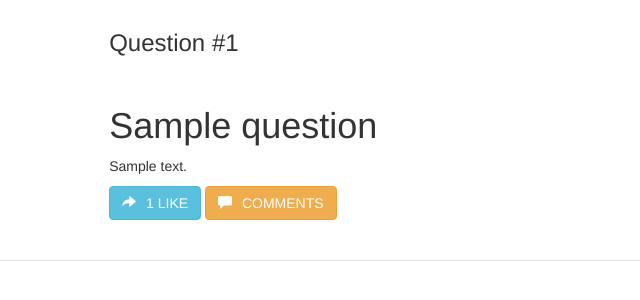
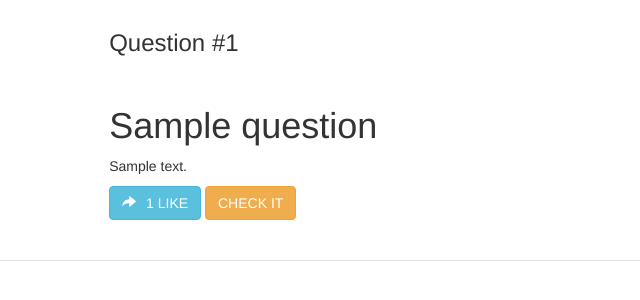
Before and after one commit to tothhajnalka17/askmate3, a Flask app: page /list in a window 1280 px wide. Shown: the part 72-372 px from the top of the page, without its empty margins (0-640 px from the left). Run offline with Flask 2, Linux system fonts and the light colour scheme; a database or web service that is not in the repository returns one stand-in record (values such as "Sample title"); some libraries are stand-ins or nearby versions.

Commit message:
fix: displayquestion html: question comment implement

```diff
--- a/server.py
+++ b/server.py
@@ -115,8 +115,8 @@ def add_comment_to_question(question_id):
         return render_template('add_comment_to_question.html', question=question_data, question_id=question_id)
     elif request.method == "POST":
         submission_time = datetime.datetime.now()
-        message = request.form.get("comment")
-        data_manager.add_comment_to_question(submission_time, int(question_id), message)
+        message = request.form.get("comment_question")
+        data_manager.add_comment_to_question(submission_time, question_id, message)
         return redirect(url_for('get_display_question', question_id=question_id))
 
 
--- a/templates/list.html
+++ b/templates/list.html
@@ -35,8 +35,8 @@
             {{ question.message }}
         </p>
 
-            <a class="btn btn-info btn-circle text-uppercase" href="/question/{{ question_id }}/vote-up" id="reply"><span class="glyphicon glyphicon-share-alt"></span> {{ question.vote_number }} like</a>
-            <a class="btn btn-warning btn-circle text-uppercase" data-toggle="collapse" onclick="show_hide()"><span class="glyphicon glyphicon-comment"></span> comments</a>
+        <a class="btn btn-info btn-circle text-uppercase" href="/question/{{ question.id }}/vote-up" id="reply"><span class="glyphicon glyphicon-share-alt"></span> {{ question.vote_number }} like</a>
+        <a class="btn btn-warning btn-circle text-uppercase" href="/question/{{ question.id }}"> check it </a>
 
 
     </div>
```
Also changed, not shown: templates/displayquestion.html (+12 -0 lines). Lines whose indentation alone changed are shown as unchanged.
